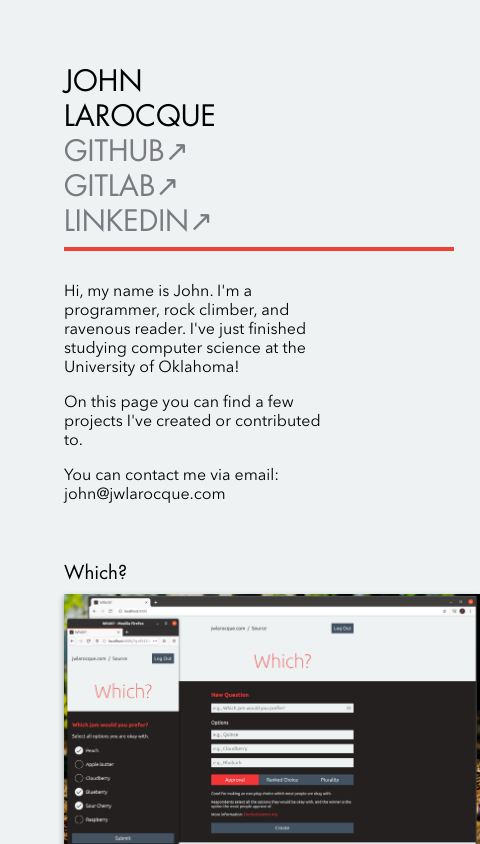
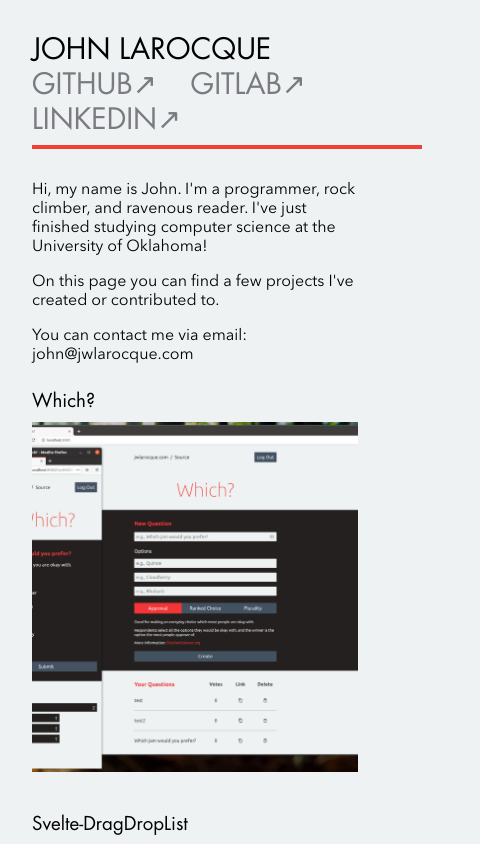
Before and after one commit to jwlarocque/jwlarocque.github.io, a Svelte app: page / in a window 390 px wide. Shown: the top 844 px of the page, 480 px wide, since content can reach past the window. Built offline with nearby package versions, Linux system fonts and the light colour scheme; grey boxes are pictures that could not be loaded.

Commit message:
Mobile support
(ish)

```diff
--- a/src/App.svelte
+++ b/src/App.svelte
@@ -45,9 +45,8 @@
 		}, {
 			title: '<a href="inversesquare.html">Attraction</a>',
 			img: '<iframe src="inversesquarethumb.html" style="border: 0;"></iframe>',
-			desc: `<p>This Javascript doodle was put together during my high school physics class, when I should have been studying.  It's an inverse square vector field with respect to the mouse position.  Faster than it used to be.</p>
-				   <p>(Thanks to Chris for the idea!)</p>
-				   <p><a href="inversesquare.html">Full Size</a></p>`
+			desc: `<p style="pointer-events: none;">This Javascript doodle was put together during my high school physics class, when I should have been studying.  It's an inverse square vector field with respect to the mouse position.  Faster than it used to be.</p>
+				   <p style="pointer-events: none;">(Thanks to Chris for the idea!)</p>`
 		}, {
 			title: '<a href="https://github.com/jwlarocque/Python-Python">Python Python</a>',
 			img: '<img src="img/python-python.png" alt="Screenshot of Python Python">',
@@ -58,7 +57,6 @@
 </script>
 
 <style>
-
 	#horizontal-nav {
 		overflow: visible;
 		margin: 4em 4em 0 4em;
@@ -99,22 +97,35 @@
 		flex-wrap: wrap;
 	}
 
+	@media (max-width: 40em) {
+		#horizontal-nav {
+			margin: 2em 2em 0 2em;
+		}
+
+		#blurb {
+			margin: 2em 2em 0;
+		}
+
+		#project-list {
+			padding: 0;
+		}
+	}
 </style>
 
 <main>
 	<div id="horizontal-nav">
 		<h1 class="current">John LaRocque</h1>
-		<a href="https://github.com/jwlarocque" target="_blank"><h1>Github&#8599;</h1></a>
-		<a href="https://gitlab.com/jwlarocque" target="_blank"><h1>Gitlab&#8599;</h1></a>
+		<a href="https://github.com/jwlarocque" target="_blank"><h1>GitHub&#8599;</h1></a>
+		<a href="https://gitlab.com/jwlarocque" target="_blank"><h1>GitLab&#8599;</h1></a>
 		<a href="https://www.linkedin.com/in/jwlarocque/" target="_blank"><h1>LinkedIn&#8599;</h1></a>
 		<hr/>
 	</div>
 	<div id="blurb">
-		<div class="row row-left" id="intro">
+		<div>
 			<p>Hi, my name is John.  I'm a programmer, rock climber, and ravenous reader.  I've just finished studying computer science at the University of Oklahoma!</p>
 			<p>On this page you can find a few projects I've created or contributed to.</p>
 		</div>
-		<div class="row row-left" id="links">
+		<div>
 			<p>You can contact me via email: <a href="mailto:john@jwlarocque.com">john@jwlarocque.com</a></p>
 		</div>
 	</div>
--- a/src/Project.svelte
+++ b/src/Project.svelte
@@ -10,7 +10,7 @@
 <style>
     main {
         max-width: 32em;
-        min-width: 26em;
+        min-width: 32em;
         width: 50%;
         margin: 0em 2em 2em;
         cursor: pointer;
@@ -43,7 +43,7 @@
         box-sizing: border-box;
         transition: 200ms ease-in-out;
         opacity: 0%;
-        background-color: rgba(0, 0, 0, 0.8);
+        background-color: rgba(0, 0, 0, 0.75);
         color: #eef2f3;
     }
 
@@ -60,6 +60,28 @@
     .visible {
         opacity: 100%;
     }
+
+    @media (max-width: 40em) {
+		main {
+            max-width: 100%;
+            min-width: 0%;
+            width: 100%;
+        }
+
+        .project .img {
+            overflow-y: scroll;
+        }
+
+        .desc {
+            min-height: 100%;
+            height: auto;
+            display: none;
+        }
+
+        .visible {
+            display: block;
+        }
+	}
 </style>
 
 <main
```
Also changed, not shown: public/build/bundle.css, public/build/bundle.js, 2 other files (tests, documents, lock files or other folders).
